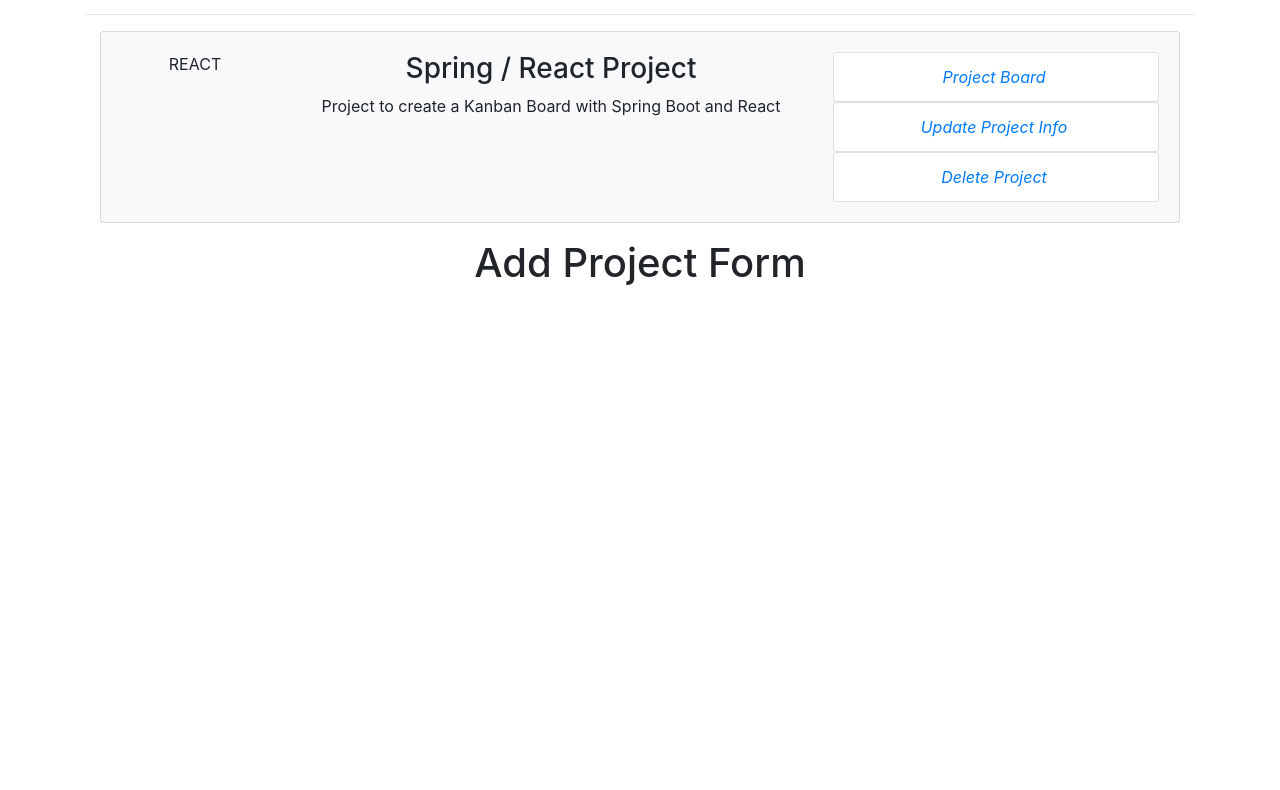
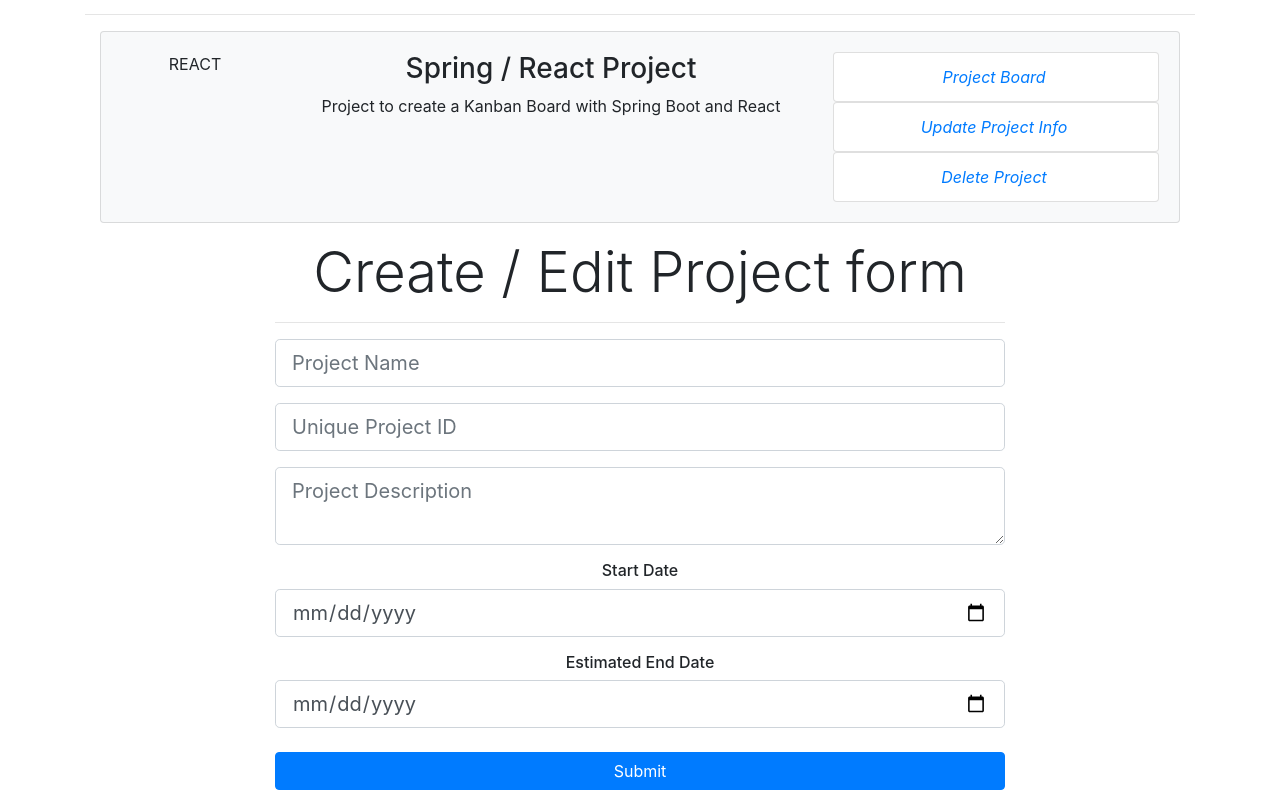
Before and after one commit to lqtrung-95/PPMT, a React (Create React App) app in the folder ppm-react-frontend/: page /addProject in a window 1280 px wide. Shown: the part 229-1019 px from the top of the page. Before the commit the page ends 800 px from the top, so only its background shows below. Built offline with nearby package versions, Linux system fonts and the light colour scheme.

Commit message:
add project component.

```diff
--- a/ppm-react-frontend/src/components/Project/AddProject.js
+++ b/ppm-react-frontend/src/components/Project/AddProject.js
@@ -1,10 +1,111 @@
 import React, { Component } from "react";
 
 class AddProject extends Component {
+  constructor() {
+    super();
+
+    this.state = {
+      projectName: "",
+      projectIdentifier: "",
+      description: "",
+      start_date: "",
+      end_date: ""
+    };
+
+    this.onChange = this.onChange.bind(this);
+    this.onSubmit = this.onSubmit.bind(this);
+  }
+
+  onChange(e) {
+    this.setState({
+      [e.target.name]: e.target.value
+    });
+  }
+
+  onSubmit(e) {
+    e.preventDefault();
+    const newProject = {
+      projectName: this.state.projectName,
+      projectIdentifier: this.state.projectIdentifier,
+      description: this.state.description,
+      start_date: this.state.start_date,
+      end_date: this.state.end_date
+    };
+
+    console.log(newProject)
+  }
+
   render() {
     return (
       <div>
-        <h1>Add Project Form</h1>
+        <div className="project">
+          <div className="container">
+            <div className="row">
+              <div className="col-md-8 m-auto">
+                <h5 className="display-4 text-center">
+                  Create / Edit Project form
+                </h5>
+                <hr />
+                <form onSubmit={this.onSubmit}>
+                  <div className="form-group">
+                    <input
+                      type="text"
+                      className="form-control form-control-lg "
+                      placeholder="Project Name"
+                      name="projectName"
+                      value={this.state.projectName}
+                      onChange={this.onChange}
+                    />
+                  </div>
+                  <div className="form-group">
+                    <input
+                      type="text"
+                      className="form-control form-control-lg"
+                      placeholder="Unique Project ID"
+                      name="projectIdentifier"
+                      value={this.state.projectIdentifier}
+                      onChange={this.onChange}
+                    />
+                  </div>
+                  <div className="form-group">
+                    <textarea
+                      className="form-control form-control-lg"
+                      placeholder="Project Description"
+                      name="description"
+                      value={this.state.description}
+                      onChange={this.onChange}
+                    ></textarea>
+                  </div>
+                  <h6>Start Date</h6>
+                  <div className="form-group">
+                    <input
+                      type="date"
+                      className="form-control form-control-lg"
+                      name="start_date"
+                      value={this.state.start_date}
+                      onChange={this.onChange}
+                    />
+                  </div>
+                  <h6>Estimated End Date</h6>
+                  <div className="form-group">
+                    <input
+                      type="date"
+                      className="form-control form-control-lg"
+                      name="end_date"
+                      value={this.state.end_date}
+                      onChange={this.onChange}
+                    />
+                  </div>
+
+                  <input
+                    type="submit"
+                    className="btn btn-primary btn-block mt-4"
+                  />
+                </form>
+              </div>
+            </div>
+          </div>
+        </div>
       </div>
     );
   }
```
